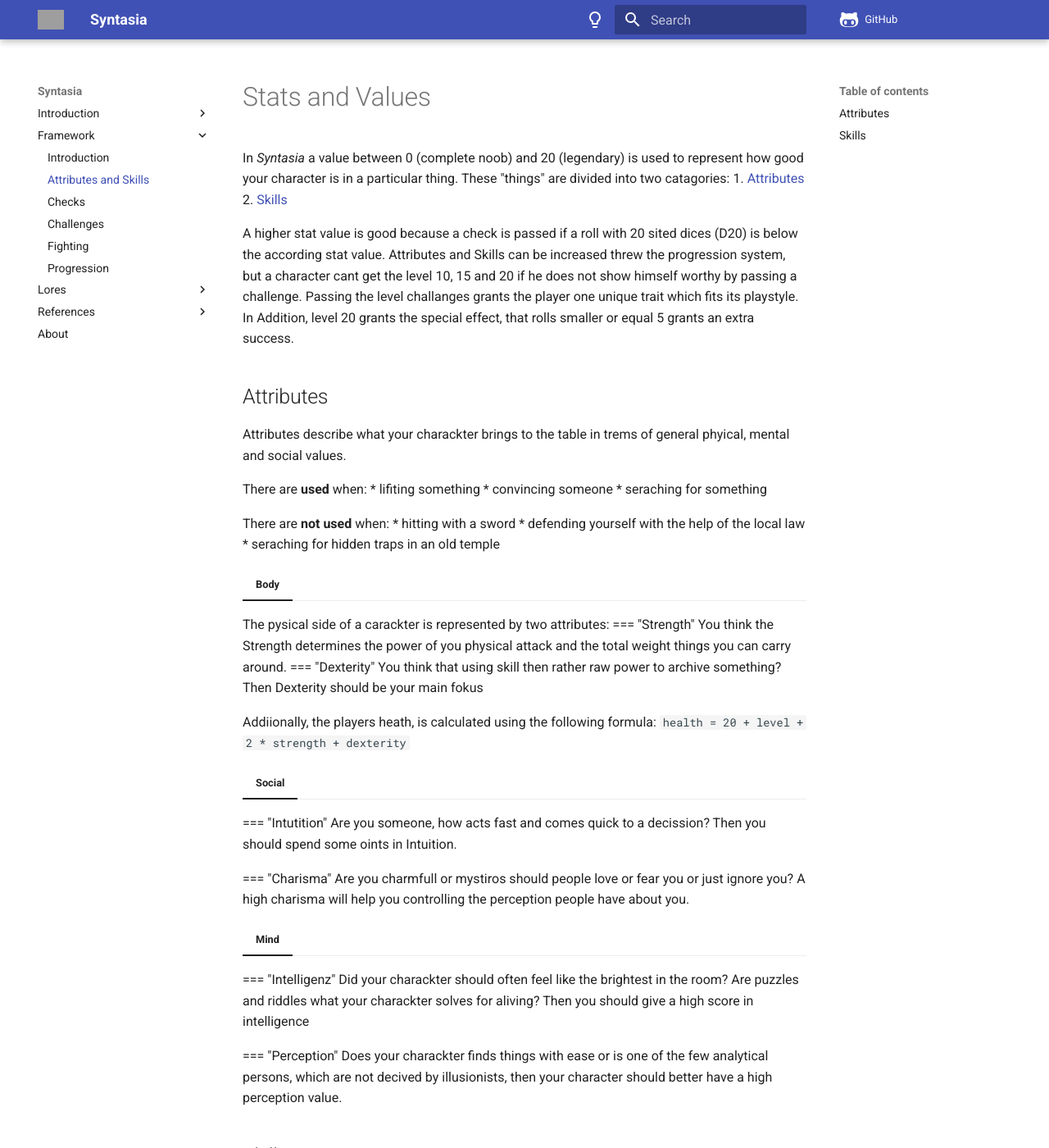
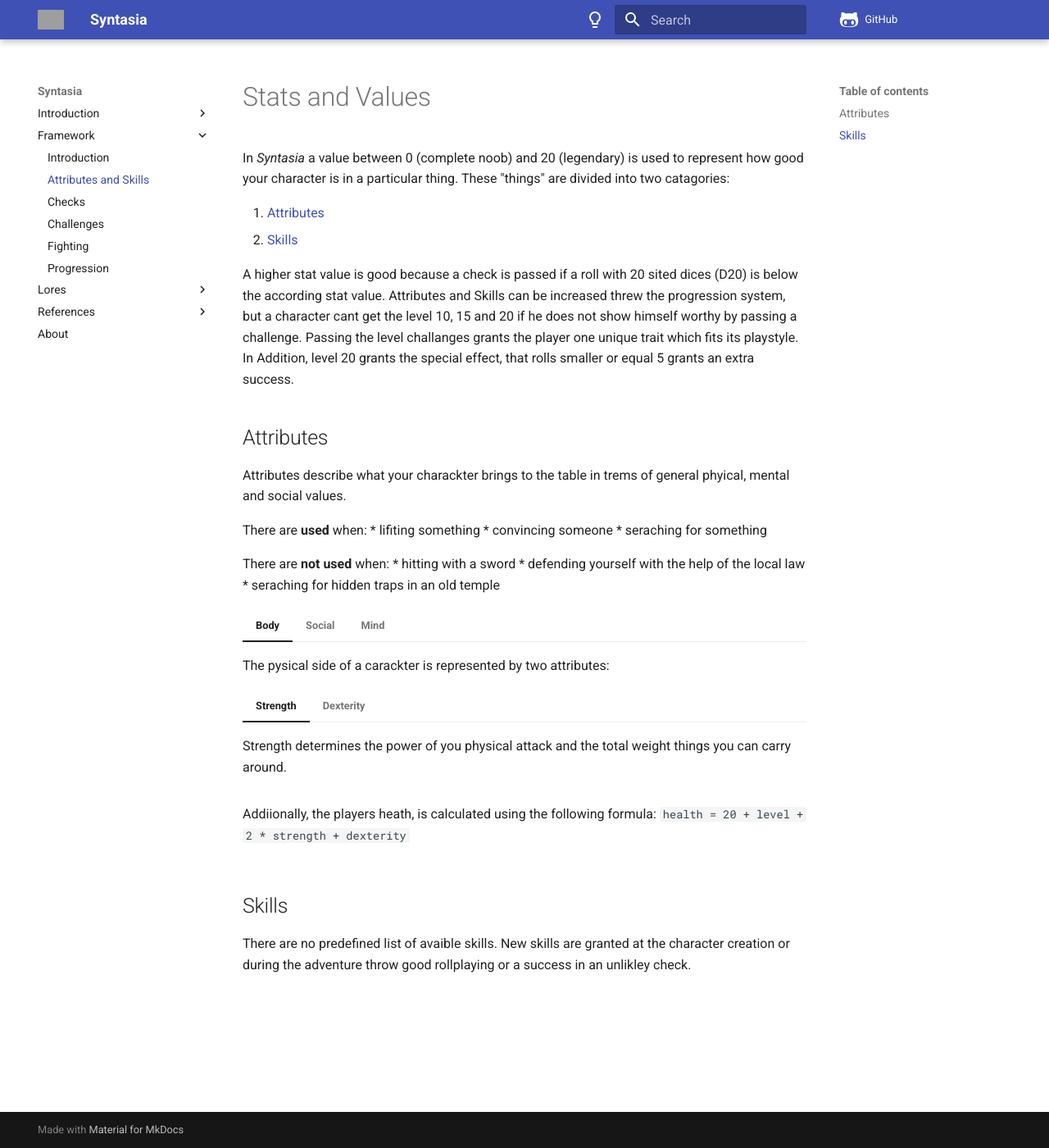
Before and after one commit to willi-z/Syntasia, an MkDocs documentation site: the page built from docs/framework/attributes_and_skills.md, in a window 1280 px wide and 1400 px high. Shown: the whole window at 82% size. Built offline with MkDocs 1.6.1 and Material for MkDocs 9.7.7, drawn with Linux system fonts in a browser that asks for light colours; comment, search, counter and statistics services are not loaded; grey boxes are pictures that could not be loaded.

Commit message:
layout fixes

```diff
--- a/docs/framework/attributes_and_skills.md
+++ b/docs/framework/attributes_and_skills.md
@@ -2,6 +2,7 @@
 
 In *Syntasia* a value between 0 (complete noob) and 20 (legendary) is used to represent how good your character is in a particular thing.
 These "things" are divided into two catagories:
+
 1. [Attributes](#Attributes)
 2. [Skills](#Skills)
 
@@ -25,33 +26,30 @@
 * seraching for hidden traps in an old temple
 
 === "Body"
-  The pysical side of a carackter is represented by two attributes:
-  === "Strength"
-    You think the
-     Strength determines the power of you physical attack and the total weight things you can carry around.
-  === "Dexterity"
-    You think that using skill then rather raw power to archive something?
-    Then Dexterity should be your main fokus
+    The pysical side of a carackter is represented by two attributes:
 
-  Addiionally, the players heath, is calculated using the following formula:
-  ``health = 20 + level + 2 * strength + dexterity``
+    === "Strength"
+        Strength determines the power of you physical attack and the total weight things you can carry around.
+    === "Dexterity"
+        You think that using skill then rather raw power to archive something?
+        Then Dexterity should be your main fokus
+
+    Addiionally, the players heath, is calculated using the following formula:
+    ``health = 20 + level + 2 * strength + dexterity``
 
 === "Social"
-  === "Intutition"
-    Are you someone, how acts fast and comes quick to a decission?
-    Then you should spend some oints in Intuition.
-
-  === "Charisma"
-    Are you charmfull or mystiros should people love or fear you or just ignore you?
-    A high charisma will help you controlling the perception people have about you.
+    === "Intutition"
+        Are you someone, how acts fast and comes quick to a decission?
+        Then you should spend some oints in Intuition.
+    === "Charisma"
+        Are you charmfull or mystiros should people love or fear you or just ignore you?
+        A high charisma will help you controlling the perception people have about you.
 
 === "Mind"
-  === "Intelligenz"
-    Did your charackter should often feel like the brightest in the room? Are puzzles and riddles what your charackter solves for aliving?
-    Then you should give a high score in intelligence
-
-  === "Perception"
-    Does your charackter finds things with ease or is one of the few analytical persons, which are not decived by illusionists, then your character should better have a high perception value.
+    === "Intelligence"
+        Did your charackter should often feel like the brightest in the room? Are puzzles and riddles what your charackter solves for aliving? Then you should give a high score in intelligence
+    === "Perception"
+        Does your charackter finds things with ease or is one of the few analytical persons, which are not decived by illusionists, then your character should better have a high perception value.
 
 ## Skills
 
```
